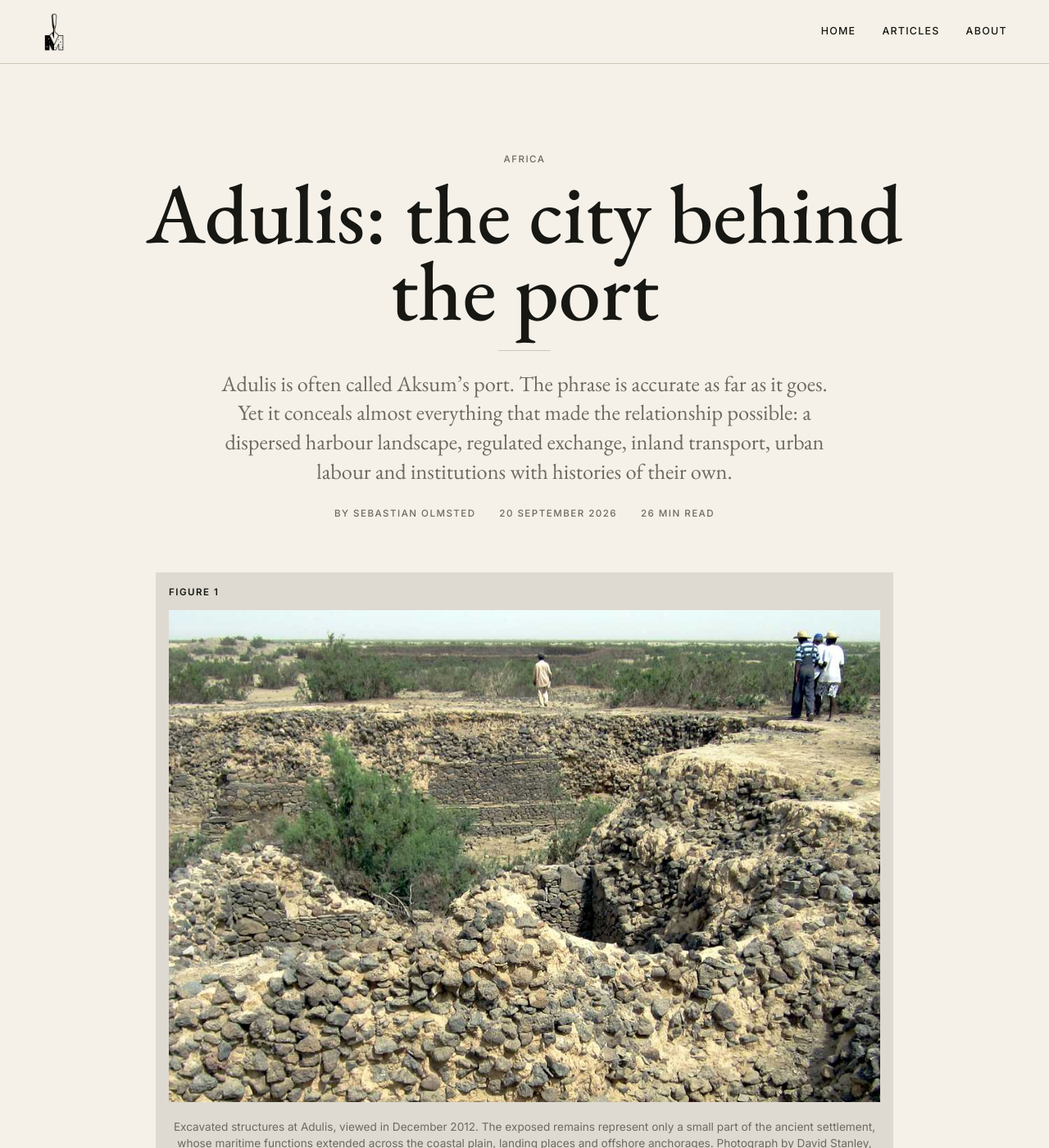
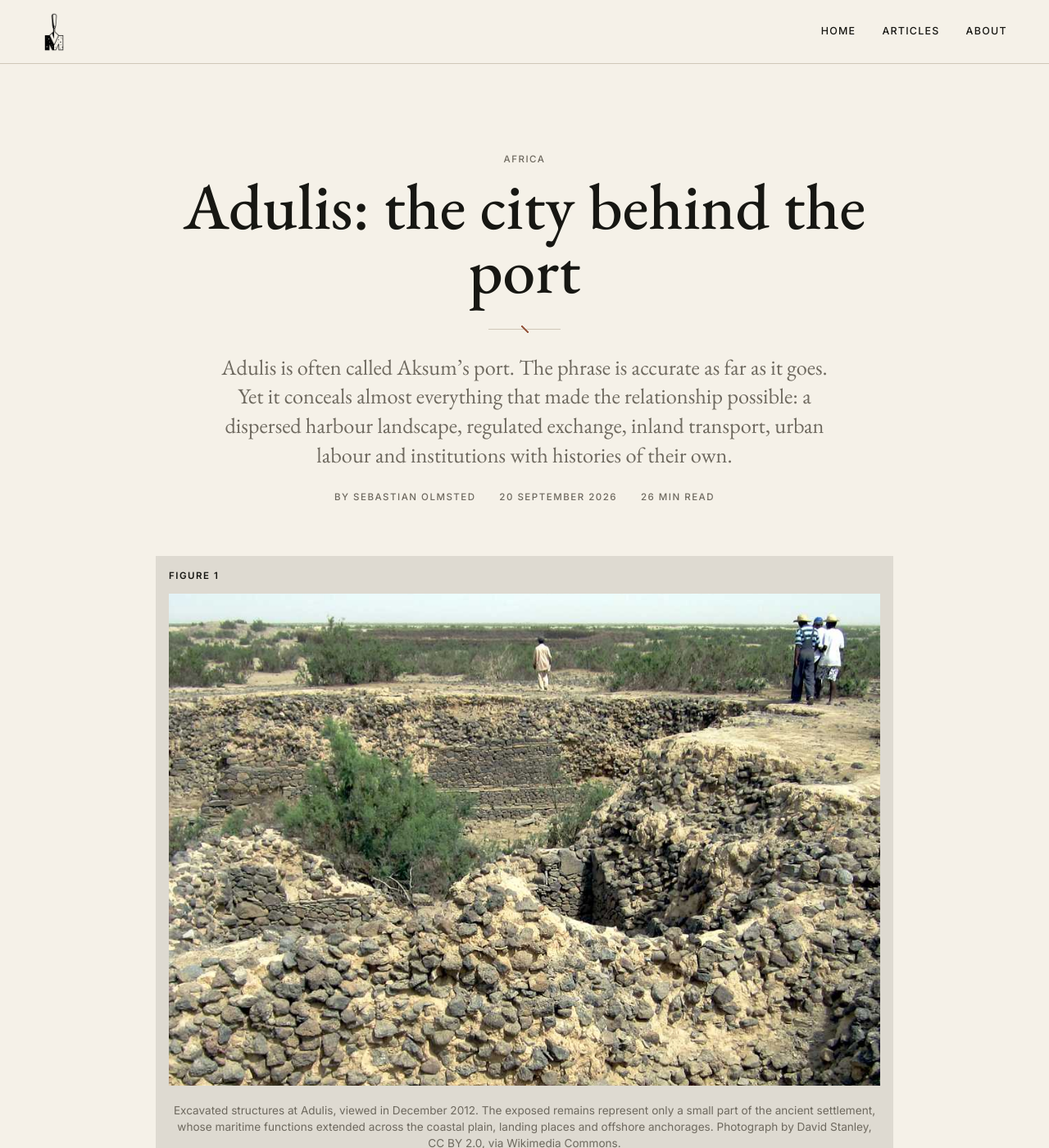
Before and after one commit to basolmsted-blip/mnemosyne-online, a Jekyll site: the page built from _posts/2026-09-20-adulis-the-city-behind-the-port.md, in a window 1280 px wide and 1400 px high. Shown: the whole window at 82% size. Built offline with Jekyll 4.4.1, drawn with Linux system fonts in a browser that asks for light colours.

Commit message:
Add files via upload

```diff
--- a/assets/css/style.css
+++ b/assets/css/style.css
@@ -149,8 +149,17 @@ a:hover { color: var(--terracotta); }
 
 .article-shell { padding: 6rem 0 8rem; }
 .article-header { max-width: 960px; margin: 0 auto 4rem; text-align: center; }
-.article-header h1 { margin: .5rem 0 1.35rem; font-size: clamp(3.2rem, 8vw, 7rem); font-weight: 500; line-height: .92; }
-.article-header h1::after { content: ""; display: block; width: 64px; height: 1px; margin: 1.6rem auto 0; background: var(--line); }
+.article-header h1 { margin: .5rem 0 1.5rem; font-size: clamp(2.8rem, 6.2vw, 5.4rem); font-weight: 500; line-height: .98; }
+.article-header h1::after {
+  content: "";
+  display: block;
+  width: 88px;
+  height: 9px;
+  margin: 1.75rem auto 0;
+  background:
+    linear-gradient(45deg, transparent 42%, var(--terracotta) 43% 57%, transparent 58%) center / 9px 9px no-repeat,
+    linear-gradient(var(--line), var(--line)) center / 100% 1px no-repeat;
+}
 .article-subtitle { max-width: 760px; margin: 0 auto 1.6rem; color: var(--muted); font-size: clamp(1.25rem, 2.2vw, 1.65rem); line-height: 1.35; }
 .article-meta { display: flex; justify-content: center; flex-wrap: wrap; gap: .8rem 1.8rem; }
 .hero-figure { width: min(900px, 100%); margin: 0 auto 5rem; padding: 1rem 1rem 1.25rem; background: var(--figure-paper); }
```
